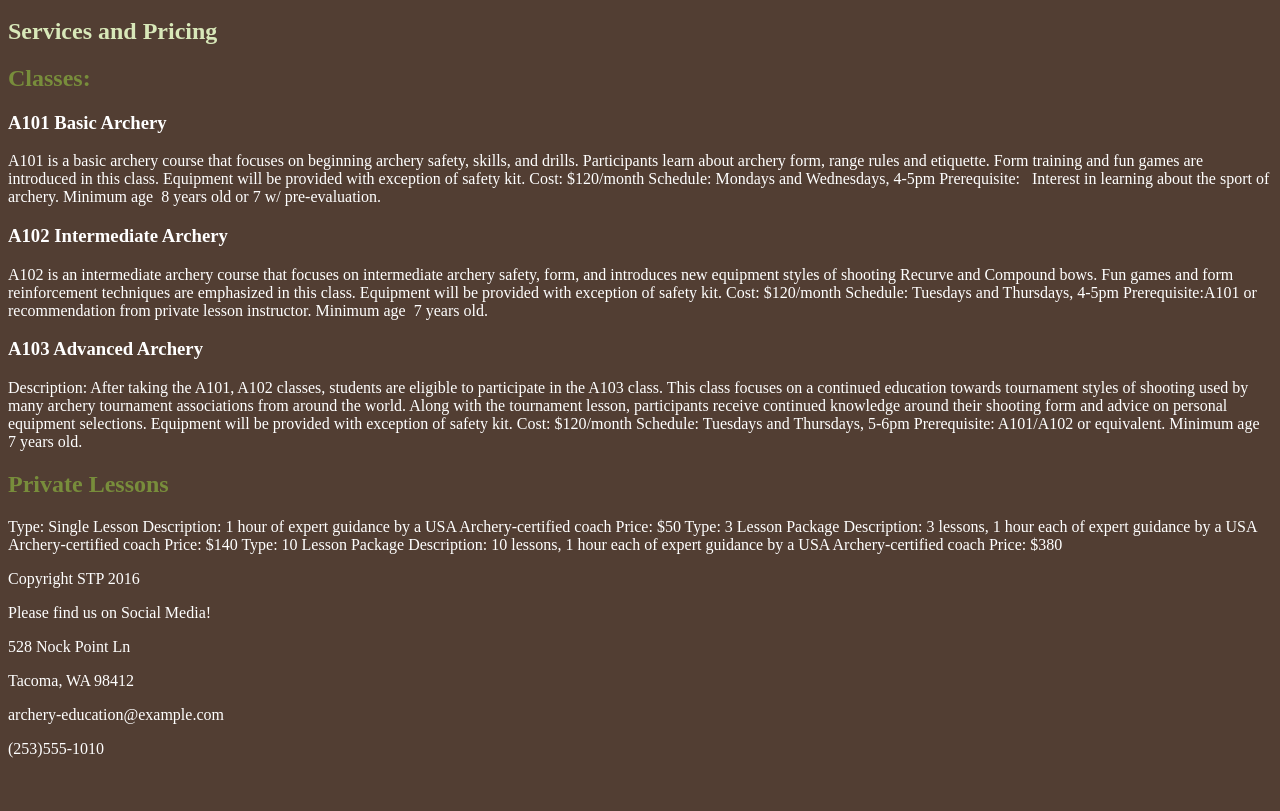
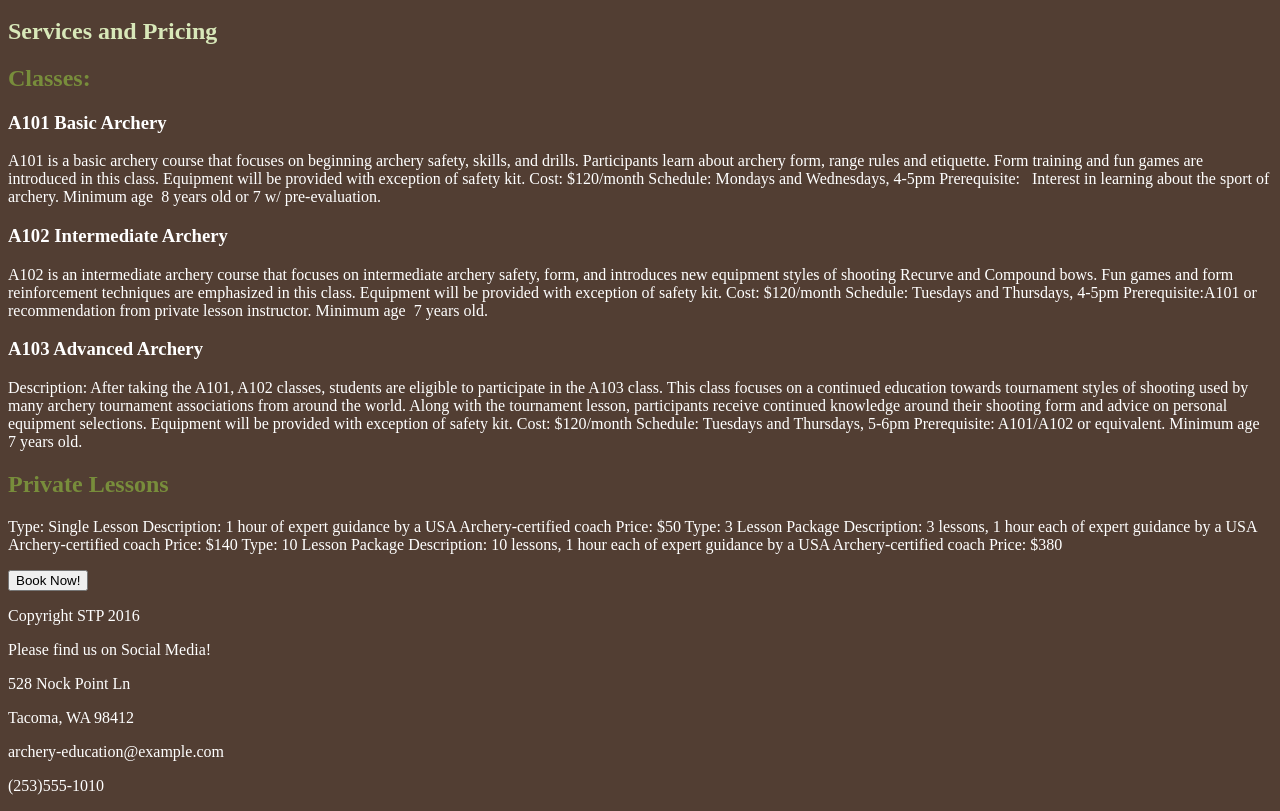
Before and after one commit to akonenkamp/stp-archery, a plain HTML site: page services.html in a window 1280 px wide. Shown: the part 87-898 px from the top of the page. Before the commit the page ends 861 px from the top, so only its background shows below. Drawn offline with Linux system fonts and the light colour scheme.

Commit message:
adding button

```diff
--- a/extracredit.css
+++ b/extracredit.css
@@ -17,3 +17,7 @@ h3 {
 p {
   color: white;
 }
+
+button {
+  background-color: 788D3B;
+}
--- a/services.html
+++ b/services.html
@@ -59,6 +59,7 @@
 		Description: 10 lessons, 1 hour each of expert guidance by a USA Archery-certified coach
 		Price: $380
         </p>
+        <button type="button">Book Now!</button>
 
     </article>
 
```
